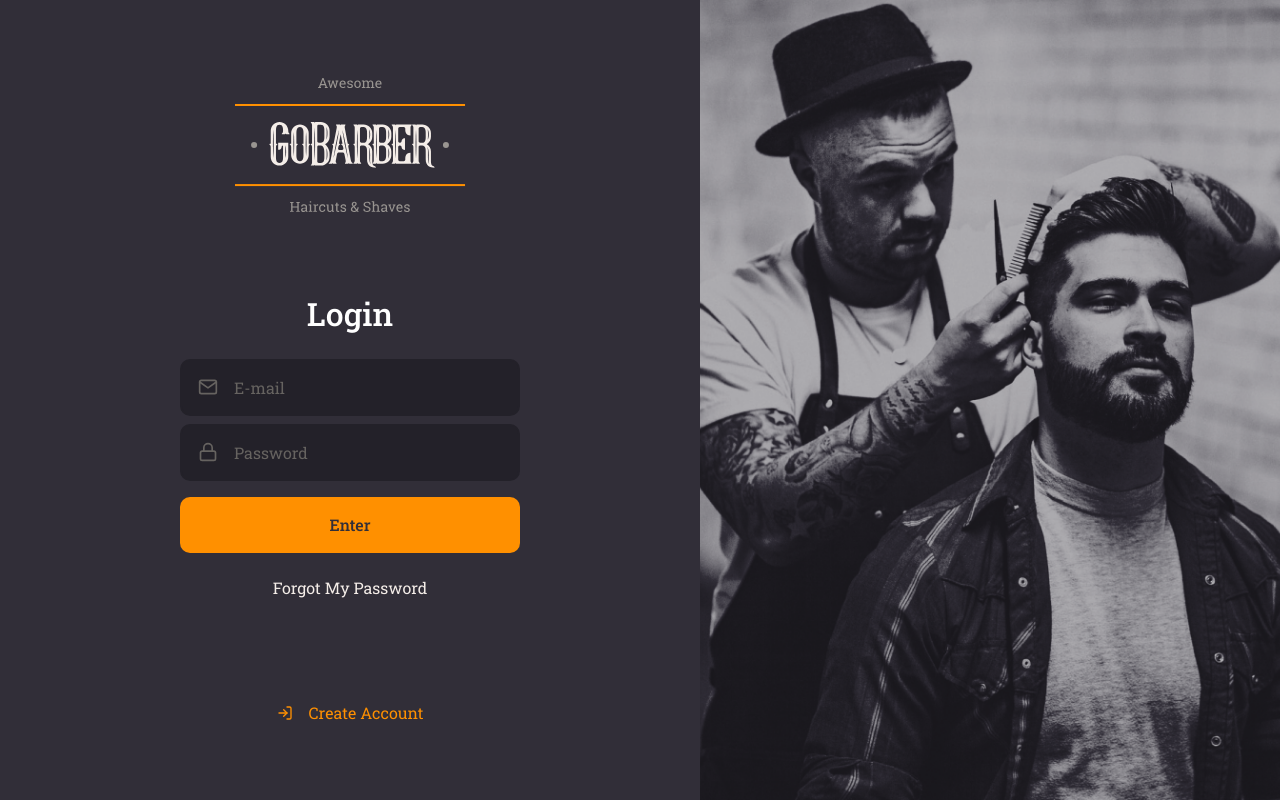
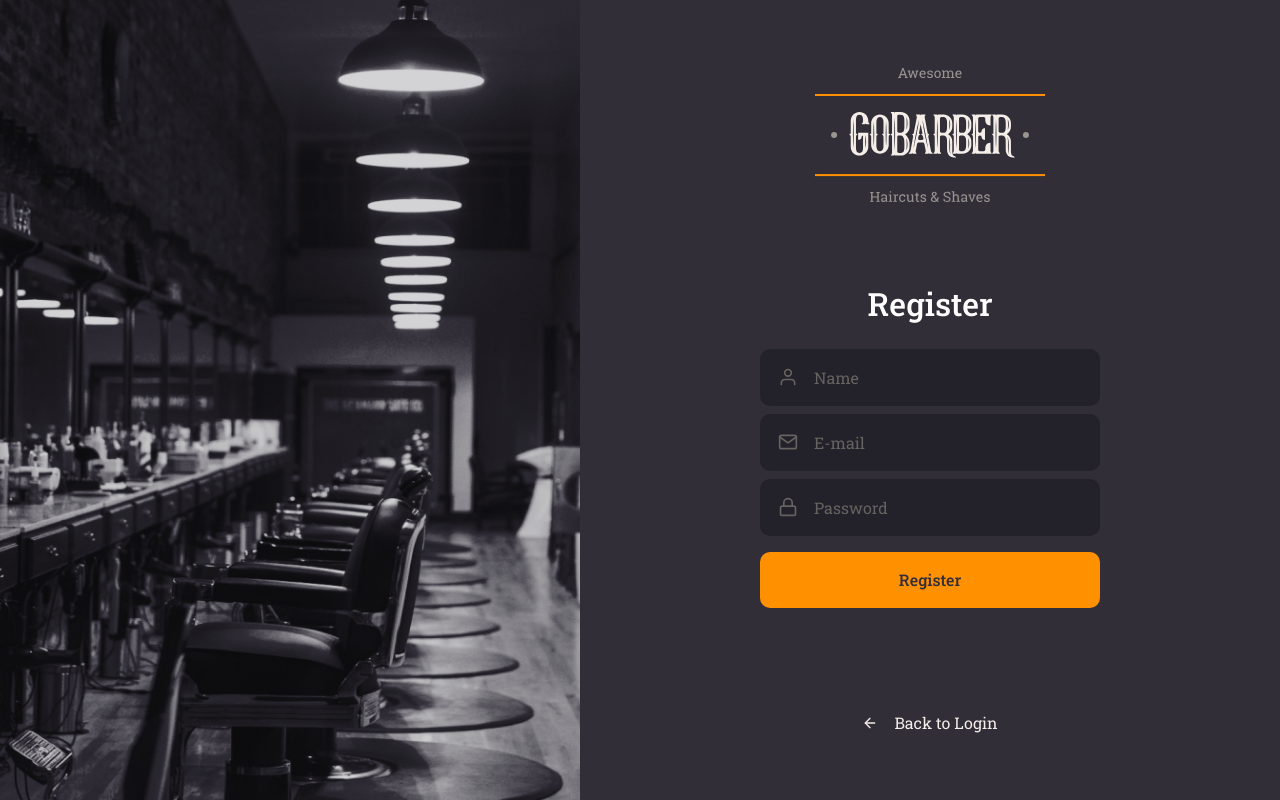
Before and after one commit to abner-starkasty/gobarber-web, a React (Create React App) app: page /signup in a window 1280 px wide. Built offline with nearby package versions, Linux system fonts and the light colour scheme.

Commit message:
register page

```diff
--- a/src/App.tsx
+++ b/src/App.tsx
@@ -1,11 +1,12 @@
 import GlobalStyle from './styles/global'
 
-import SignIn from './pages/SignIn'
+// import SignIn from './pages/SignIn'
+import SignUp from './pages/SignUp'
 
 const App = () => {
   return (
     <>
-      <SignIn />
+      <SignUp />
       <GlobalStyle />
     </>
   )
--- /dev/null
+++ b/src/pages/SignUp/index.tsx
@@ -0,0 +1,42 @@
+import { FiLock, FiArrowLeft, FiMail, FiUser } from 'react-icons/fi'
+
+import Button from '../../components/Button'
+import Input from '../../components/Input'
+
+import logoImg from '../../assets/logo.svg'
+
+import { Container, Content, Background } from './styles'
+
+const SignUp = () => {
+  return (
+    <Container>
+      <Background />
+
+      <Content>
+        <img src={logoImg} alt="GoBarber Logo" />
+
+        <form>
+          <h1>Register</h1>
+
+          <Input name="name" icon={FiUser} placeholder="Name" />
+          <Input name="email" icon={FiMail} placeholder="E-mail" />
+          <Input
+            name="password"
+            icon={FiLock}
+            type="password"
+            placeholder="Password"
+          />
+
+          <Button type="submit">Register</Button>
+        </form>
+
+        <a href="login">
+          <FiArrowLeft />
+          Back to Login
+        </a>
+      </Content>
+    </Container>
+  )
+}
+
+export default SignUp
--- /dev/null
+++ b/src/pages/SignUp/styles.ts
@@ -0,0 +1,71 @@
+import styled from 'styled-components'
+import { shade } from 'polished'
+
+import signUpBackGroundImg from '../../assets/sign-up-background.png'
+
+export const Container = styled.div`
+  height: 100vh;
+
+  display: flex;
+  align-items: stretch;
+`
+
+export const Content = styled.div`
+  display: flex;
+  flex-direction: column;
+  align-items: center;
+  justify-content: center;
+
+  width: 100%;
+  max-width: 700px;
+
+  form {
+    margin: 80px 0;
+    width: 340px;
+    text-align: center;
+
+    h1 {
+      margin-bottom: 24px;
+    }
+
+    a {
+      color: #f4ede8;
+      display: block;
+      margin-top: 24px;
+      text-decoration: none;
+
+      transition: color 0.2s;
+
+      &:hover {
+        color: ${shade(0.2, '#f4ede8')};
+      }
+    }
+  }
+
+  > a {
+    color: #f4ede8;
+    display: block;
+    margin-top: 24px;
+    text-decoration: none;
+
+    transition: color 0.2s;
+
+    display: flex;
+    align-items: center;
+
+    svg {
+      margin-right: 16px;
+      margin-top: 2px;
+    }
+
+    &:hover {
+      color: ${shade(0.2, '#F4EDE8')};
+    }
+  }
+`
+
+export const Background = styled.div`
+  flex: 1;
+  background: url(${signUpBackGroundImg}) no-repeat center;
+  background-size: cover;
+`
```
Also changed, not shown: src/assets/sign-up-background.png (added).
